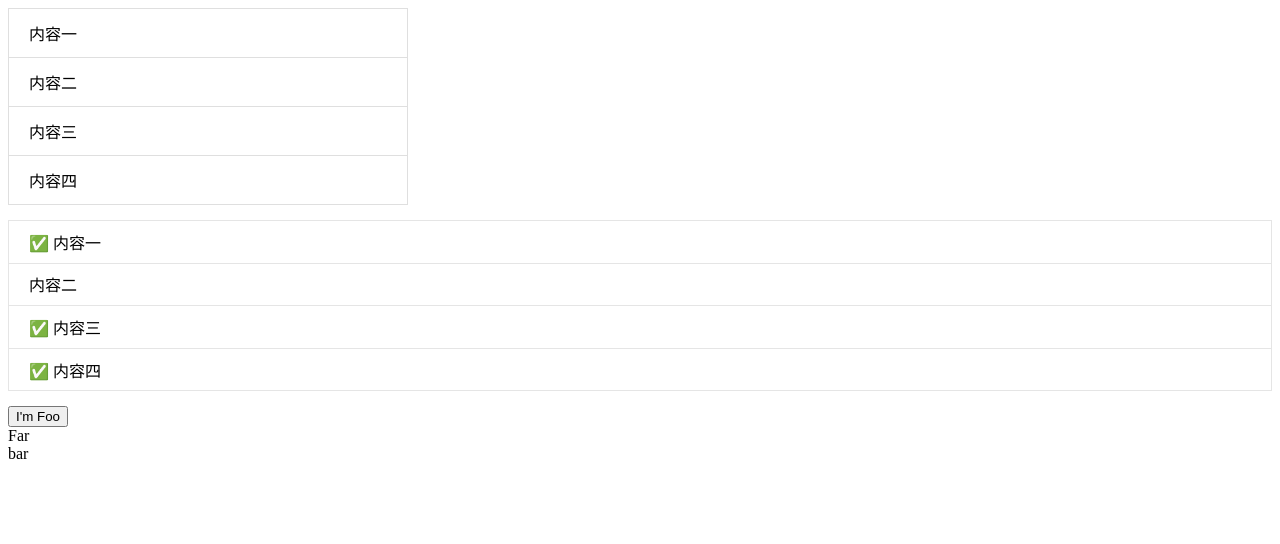
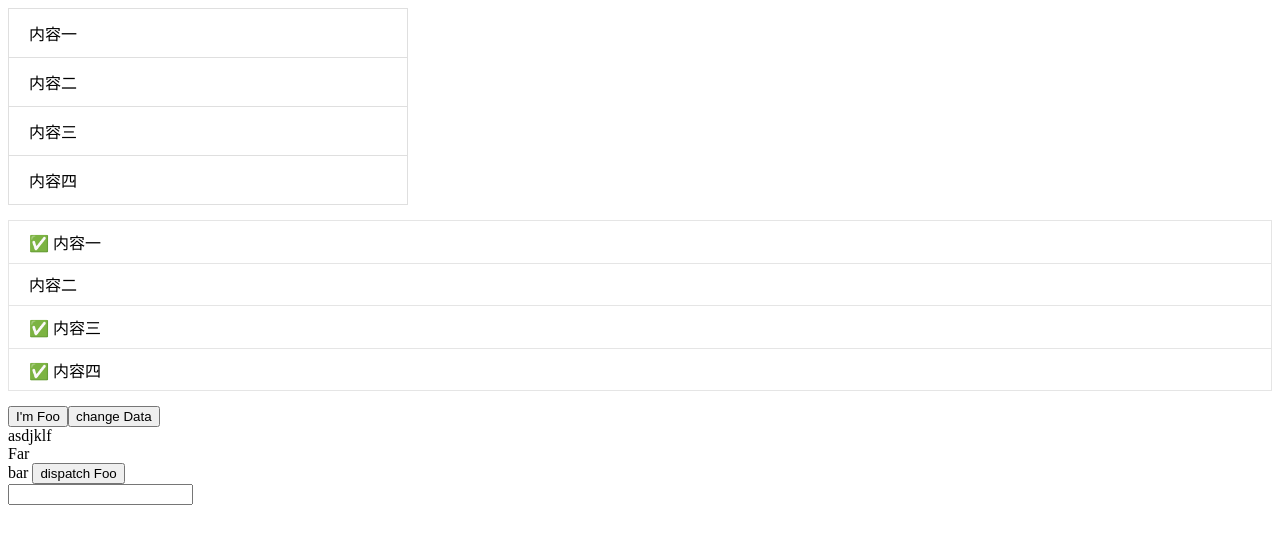
Before and after one commit to ivan0525/soft-ui, a Vue app: page / in a window 1280 px wide. Shown: the top 544 px of the page. Built offline with nearby package versions, Linux system fonts and the light colour scheme.

Commit message:
input组件

```diff
--- a/package.json
+++ b/package.json
@@ -9,7 +9,7 @@
     "test": "echo \"Error: no test specified\" && exit 1"
   },
   "dependencies": {
-    "async-validator": "^1.11.2",
+    "async-validator": "^3.2.4",
     "core-js": "^2.6.5",
     "highlight.js": "^9.15.6",
     "js-cookie": "^2.2.0",
--- a/packages/index.js
+++ b/packages/index.js
@@ -3,13 +3,15 @@ import Icon from './icon'
 import Switch from './switch'
 import Divider from './divider'
 import Dragger from './dragger'
+import Input from './input'
 
 const components = {
   Button,
   Icon,
   Switch,
   Divider,
-  Dragger
+  Dragger,
+  Input
 }
 
 // 插件的install方法
--- a/packages/input/index.js
+++ b/packages/input/index.js
@@ -0,0 +1,7 @@
+import Input from './input'
+
+Input.install = function (Vue) {
+  Vue.component(Input.name, Input)
+}
+
+export default Input
--- a/packages/input/input.vue
+++ b/packages/input/input.vue
@@ -0,0 +1,47 @@
+<template>
+  <div class="s-input">
+    <input
+      type="text"
+      :value="currentValue"
+      @input="handleInput"
+      @blur="handleBlur"
+    >
+  </div>
+</template>
+
+<script>
+export default {
+  name: 'sInput',
+  props: {
+    value: {
+      type: String,
+      default: ''
+    }
+  },
+  data () {
+    return {
+      currentValue: this.value
+    }
+  },
+  watch: {
+    value (val) {
+      this.currentValue = val
+    }
+  },
+  methods: {
+    handleInput (e) {
+      const value = e.target.value
+      this.$emit('input')
+    },
+    handleBlur (e) {
+    },
+    handleChage (e) {
+      const value = e.target.value
+      this.$emit('change', value)
+    }
+  }
+}
+</script>
+
+<style lang="less" scoped>
+</style>
--- a/src/App.vue
+++ b/src/App.vue
@@ -29,19 +29,30 @@
       </template>
     </todo>
     <foo></foo>
+    <s-input
+      v-model="text"
+      @input="handleInput($event,'test')"
+      @change="handleChange"
+    ></s-input>
   </div>
 </template>
 
 <script>
+import Foo from './components/Foo'
 export default {
   name: 'App',
+  provide () {
+    return { msg: this.$data }
+  },
   components: {
     Todo: () => import('./components/Todo'),
-    Foo: () => import('./components/Foo')
+    Foo
   },
-  data() {
+  data () {
     return {
       checked: true,
+      msg: 'app',
+      text: '',
       listData: [
         { id: 111, content: '内容一', isComplete: true },
         { id: 222, content: '内容二', isComplete: false },
@@ -50,7 +61,19 @@ export default {
       ]
     }
   },
+  mounted () {
+    setTimeout(() => {
+      this.msg = 'asdjklf'
+      console.log(this.msg)
+    }, 3000)
+  },
   methods: {
+    handleInput (e, test) {
+      console.log(e, test)
+    },
+    handleChange (e) {
+      console.log(e)
+    }
   }
 }
 </script>
--- a/src/components/Bar.vue
+++ b/src/components/Bar.vue
@@ -1,18 +1,28 @@
 <template>
   <div>
     bar
+    <button @click="handleClick">dispatch Foo</button>
   </div>
 </template>
 
 <script>
+import emitter from '../mixins/emitter'
 export default {
   name: 'Bar',
-  created() {
+  mixins: [emitter],
+  created () {
+    console.log('Bar')
     this.$on('show-message', this.handleShowMessage)
   },
+  mounted () {
+    console.log('Bar123123213123')
+  },
   methods: {
-    handleShowMessage(msg) {
+    handleShowMessage (msg) {
       window.alert(msg)
+    },
+    handleClick () {
+      this.dispatch('Foo', 'msg-from-bar', { msg: 'this is bar' })
     }
   }
 }
--- a/src/components/Foo.vue
+++ b/src/components/Foo.vue
@@ -1,26 +1,51 @@
 <template>
   <div>
     <button @click="handleClick">I'm Foo</button>
+    <button @click="handleChangeData">change Data</button>
+    <div>{{ msg.msg }}</div>
     <far></far>
   </div>
 </template>
 
 <script>
+import Far from './Far'
 import emitter from '../mixins/emitter'
 export default {
   name: 'Foo',
+  inject: ['msg'],
   mixins: [emitter],
   components: {
-    Far: () => import('./Far')
+    Far
+    // Far: () => import('./Far')
   },
-  data() {
+  data () {
     return {
       message: 'Foo'
     }
   },
+  created () {
+    this.$on('msg-from-bar', this.showBarMsg)
+  },
+  // beforeCreate () {
+  //   debugger
+  // },
+  // created () {
+  //   debugger
+  //   console.log('Foo')
+  // },
+  // mounted () {
+  //   debugger
+  //   console.log('Foo')
+  // },
   methods: {
-    handleClick() {
+    handleClick () {
       this.broadcast('Bar', 'show-message', '我是Foo发过来的消息')
+    },
+    showBarMsg (data) {
+      window.alert(data.msg)
+    },
+    handleChangeData () {
+      console.log(this.msg)
     }
   }
 }
```
Also changed, not shown: src/components/Far.vue (+11 -0 lines), src/mixins/emitter.js (+3 -5 lines), packages/form/form.vue (added), packages/form/formItem.vue (added), 1 other file (tests, documents, lock files or other folders).
